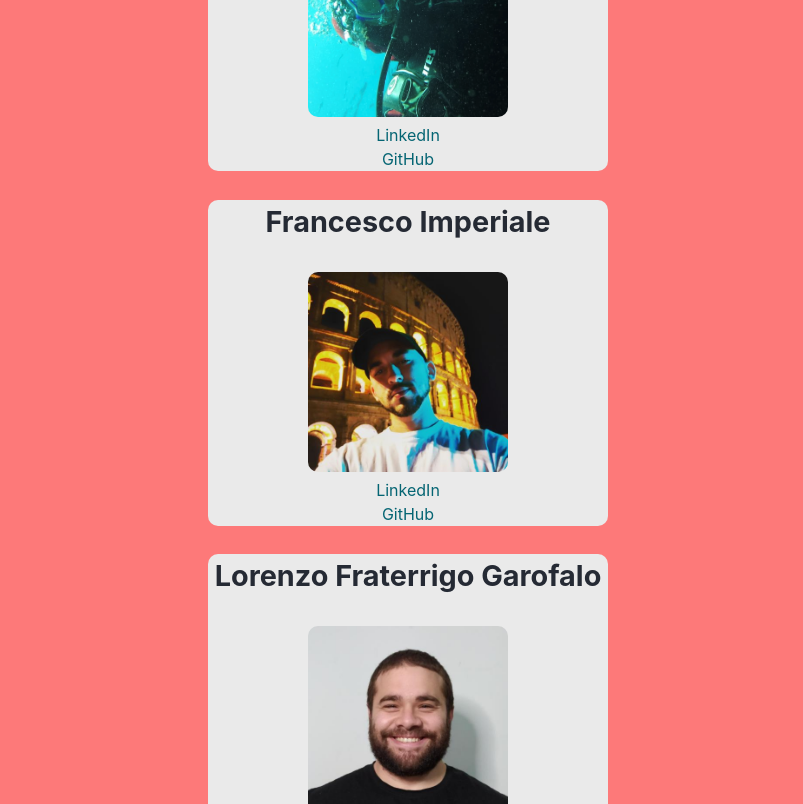
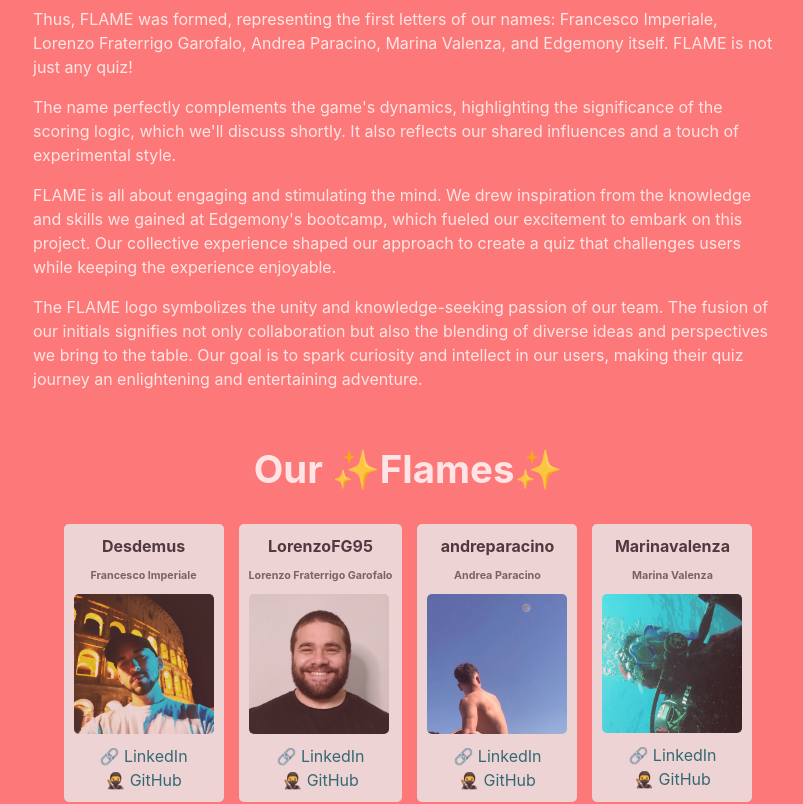
Before and after one commit to simoneschifano/flame, a React (Vite) app: page / in a window 1280 px wide. Shown: the part 1620-2424 px from the top of the page, without its empty margins (232-1035 px from the left). Built offline with nearby package versions, Linux system fonts and the light colour scheme.

Commit message:
chore: code review changes

```diff
--- a/src/pages/Landing/components/CreatorCard/index.jsx
+++ /dev/null
@@ -1,16 +0,0 @@
-import styles from "../CreatorCard/index.module.scss"
-
-const CreatorCard = ({ data }) => {
-    return (
-
-        <div className={styles.CreatorCard}>
-            <h3>{data.name}</h3>
-            <img src={data.profileImage} alt="photo"></img>
-            <div className={styles["CreatorCard-links"]}>
-                <a href={data.linkedInUrl}>LinkedIn</a>
-                <a href={data.githubUrl}>GitHub</a>
-            </div>
-        </div>
-    );
-};
-export default CreatorCard
--- a/src/pages/Landing/components/CreatorCard/index.module.scss
+++ /dev/null
@@ -1,25 +0,0 @@
-.CreatorCard {
-  margin: auto;
-  background-color: $color-background;
-  border-radius: 10px;
-  width: 400px;
-
-  h3 {
-    color: $color-black;
-  }
-  &-links {
-    display: flex;
-    flex-direction: column;
-    justify-content: center;
-  }
-  a {
-    display: flex;
-    flex-direction: column;
-    text-decoration: none;
-    color: $color-accent;
-  }
-  img {
-    border-radius: 10px;
-    width: 200px;
-  }
-}
--- a/src/pages/Landing/components/CreatorsList/index.jsx
+++ b/src/pages/Landing/components/CreatorsList/index.jsx
@@ -1,14 +1,24 @@
-import styles from "../CreatorsList/index.module.scss"
-import CreatorCard from '../CreatorCard/index';
+import { CREATORS } from "../../helpers/constants";
+import styles from "./index.module.scss";
 
-const CreatorList = ({ creators }) => {
-    return (
-        <div>
-            {creators.map((creator) => (
-                <CreatorCard key={creator.username} data={creator} />
-            ))}
-        </div>
-    );
+const CreatorList = () => {
+  return (
+    <div className={styles.CreatorsList}>
+      {CREATORS.map(
+        ({ username, name, profileImage, linkedInUrl, githubUrl }) => (
+          <div key={username} className={styles["CreatorsList-creator"]}>
+            <h4>{username}</h4>
+            <h6>{name}</h6>
+            <img src={profileImage} alt="photo"></img>
+            <div className={styles["CreatorsList-creatorLinks"]}>
+              <a href={linkedInUrl}>🔗 LinkedIn</a>
+              <a href={githubUrl}>🥷 GitHub</a>
+            </div>
+          </div>
+        )
+      )}
+    </div>
+  );
 };
 
 export default CreatorList;
--- a/src/pages/Landing/components/CreatorsList/index.module.scss
+++ b/src/pages/Landing/components/CreatorsList/index.module.scss
@@ -0,0 +1,51 @@
+.CreatorsList {
+  display: flex;
+  flex-wrap: wrap;
+  gap: $spacing--lg;
+  justify-content: center;
+  margin-top: $spacing--xl;
+
+  &-creator {
+    padding: $spacing--md;
+    background-color: $color-background;
+    border-radius: $border-radius--sm;
+    display: flex;
+    flex-direction: column;
+    gap: $spacing--md;
+    transition: transform 0.3s, box-shadow 0.3s;
+
+    &:hover {
+      transform: scale(1.02);
+      box-shadow: rgba(0, 0, 0, 0.1) 0px 4px 12px;
+    }
+
+    h4 {
+      color: $color-black;
+      word-wrap: break-word;
+      margin: 0;
+    }
+
+    h6 {
+      margin: 0;
+      opacity: 0.6;
+    }
+
+    &Links {
+      display: flex;
+      flex-direction: column;
+      justify-content: center;
+    }
+
+    a {
+      display: flex;
+      flex-direction: column;
+      text-decoration: none;
+      color: $color-accent;
+    }
+
+    img {
+      border-radius: $border-radius--sm;
+      width: 140px;
+    }
+  }
+}
--- a/src/pages/Landing/helpers/constants.js
+++ b/src/pages/Landing/helpers/constants.js
@@ -1,16 +1,9 @@
 import mari from "@/assets/images/creator-mari.png";
-import fra from '@/assets/images/creator-fra.jpg';
+import fra from "@/assets/images/creator-fra.jpg";
 import lore from "@/assets/images/creator-lore.jpg";
 import andre from "@/assets/images/creator-andre.jpg";
 
 export const CREATORS = [
-  {
-    username: "Marinavalenza",
-    name: "Marina Valenza",
-    profileImage: mari,
-    linkedInUrl: "https://www.linkedin.com/in/marina-valenza-365129152",
-    githubUrl: "https://github.com/Marinavalenza",
-  },
   {
     username: "Desdemus",
     name: "Francesco Imperiale",
@@ -32,4 +25,11 @@ export const CREATORS = [
     linkedInUrl: "https://www.linkedin.com/in/andrea-paracino",
     githubUrl: "https://github.com/andreparacino",
   },
+  {
+    username: "Marinavalenza",
+    name: "Marina Valenza",
+    profileImage: mari,
+    linkedInUrl: "https://www.linkedin.com/in/marina-valenza-365129152",
+    githubUrl: "https://github.com/Marinavalenza",
+  },
 ];
--- a/src/pages/Landing/index.jsx
+++ b/src/pages/Landing/index.jsx
@@ -7,7 +7,6 @@ import { Link, useNavigate } from "react-router-dom";
 import { ROUTES } from "@/shared/helpers/constants";
 import Timer from "../NewGame/components/Timer";
 import CreatorList from "./components/CreatorsList";
-import { CREATORS } from "./helpers/constants";
 
 const Landing = () => {
   const navigate = useNavigate();
@@ -22,7 +21,7 @@ const Landing = () => {
         </Link>
       </header>
       <div className={styles["Landing-hero"]}>
-        <Timer onExpire={() => { }} />
+        <Timer onExpire={() => {}} />
         <h1>Ready to win? ⏰</h1>
         <p>
           Immerse yourself in our thrilling quiz game, where quick thinking
@@ -78,8 +77,46 @@ const Landing = () => {
               design.
             </p>
           </div>
-          <div>
-            <CreatorList creators={CREATORS} />
+          <div className={styles["Landing-aboutUs-contentItem"]}>
+            <h2>The Team</h2>
+            <p>
+              Our application&apos;s logo and name were born from a unique
+              combination of our team members&apos; first initials, along with
+              the common bond that unites us: Edgemony, the bootcamp that
+              challenged us to create this project.
+            </p>
+            <p>
+              Thus, FLAME was formed, representing the first letters of our
+              names: Francesco Imperiale, Lorenzo Fraterrigo Garofalo, Andrea
+              Paracino, Marina Valenza, and Edgemony itself. FLAME is not just
+              any quiz!
+            </p>
+            <p>
+              The name perfectly complements the game&apos;s dynamics,
+              highlighting the significance of the scoring logic, which
+              we&apos;ll discuss shortly. It also reflects our shared influences
+              and a touch of experimental style.
+            </p>
+            <p>
+              FLAME is all about engaging and stimulating the mind. We drew
+              inspiration from the knowledge and skills we gained at
+              Edgemony&apos;s bootcamp, which fueled our excitement to embark on
+              this project. Our collective experience shaped our approach to
+              create a quiz that challenges users while keeping the experience
+              enjoyable.
+            </p>
+            <p>
+              The FLAME logo symbolizes the unity and knowledge-seeking passion
+              of our team. The fusion of our initials signifies not only
+              collaboration but also the blending of diverse ideas and
+              perspectives we bring to the table. Our goal is to spark curiosity
+              and intellect in our users, making their quiz journey an
+              enlightening and entertaining adventure.
+            </p>
+          </div>
+          <div className={styles["Landing-aboutUs-contentItem"]}>
+            <h2>Our ✨Flames✨</h2>
+            <CreatorList />
           </div>
         </section>
       </article>
--- a/src/pages/Landing/index.module.scss
+++ b/src/pages/Landing/index.module.scss
@@ -109,17 +109,20 @@
       }
 
       &Item {
-        text-align: left;
-        color: white;
         margin-bottom: 50px;
-
-        > h2 {
-          margin-bottom: 15px;
-        }
+        opacity: 0.8;
 
         > h2,
         > p {
-          opacity: 0.8;
+          text-align: left;
+          margin-bottom: 15px;
+          color: white;
+        }
+
+        &:last-child {
+          > h2 {
+            text-align: center;
+          }
         }
       }
     }
```
